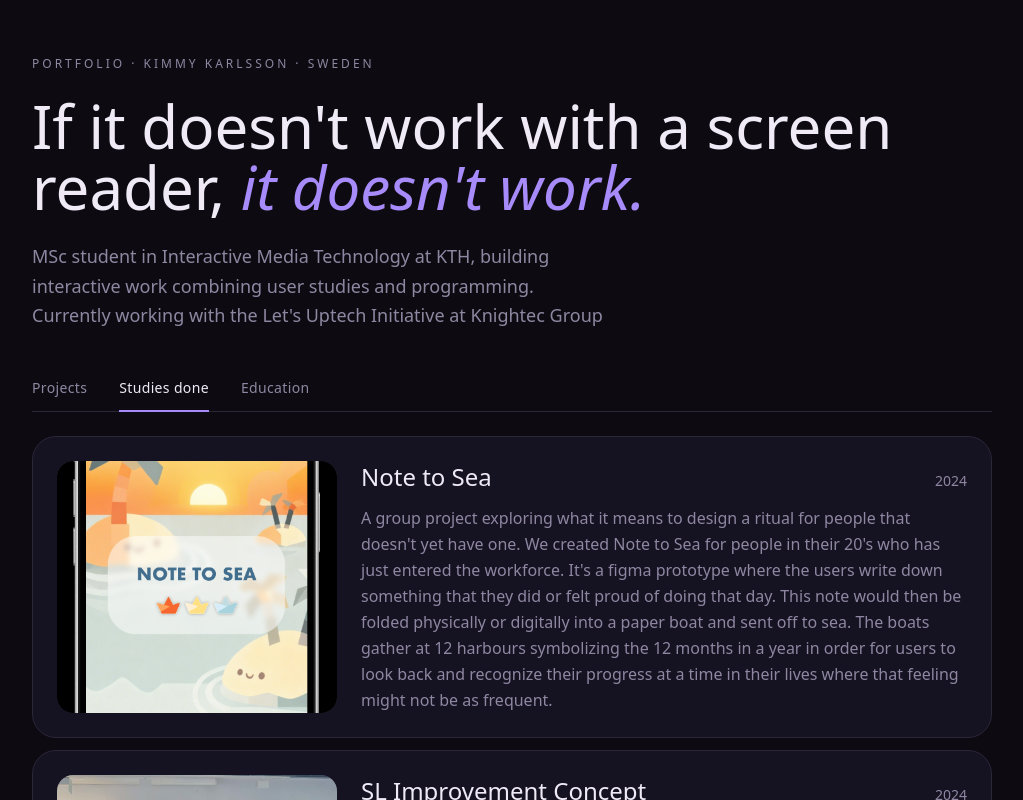
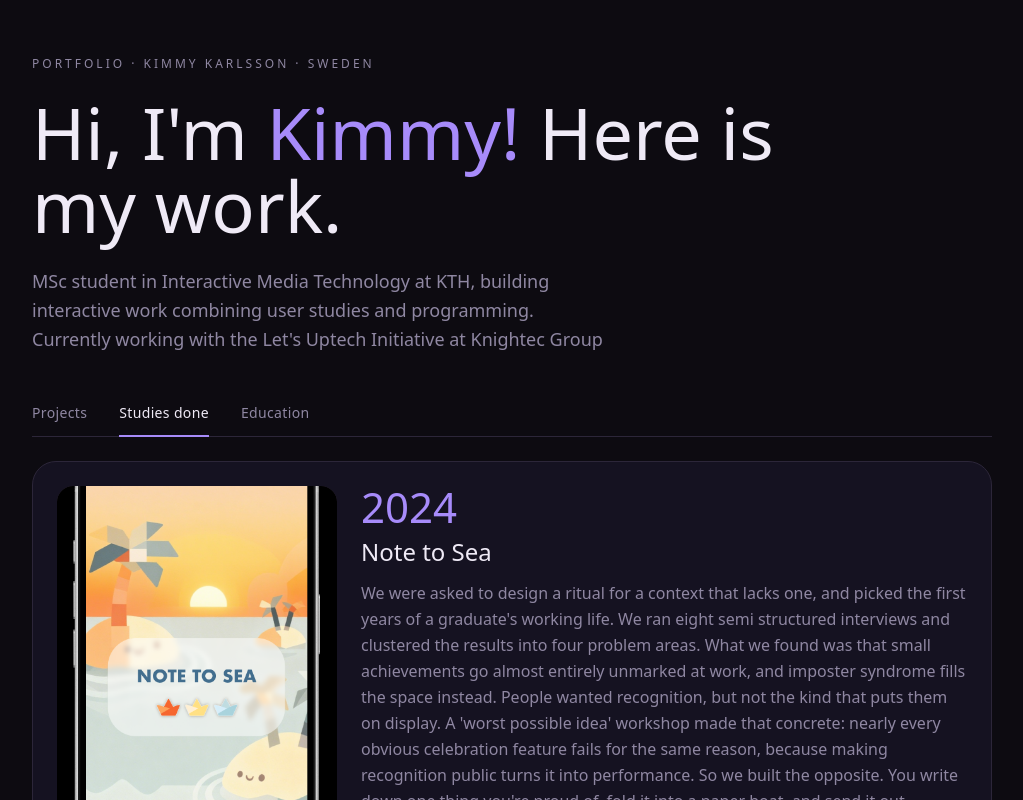
Before and after one commit to KimmyK1/Portfolio, a Next.js app: page / in a window 1280 px wide. Both pictures are taken after a click on the tab "Studies done". Shown: the top 800 px of the page, without its empty margins (128-1151 px from the left). Built offline with nearby package versions, Linux system fonts and the light colour scheme.

Commit message:
portfolio polished

```diff
--- a/src/components/Education.tsx
+++ b/src/components/Education.tsx
@@ -1,5 +1,6 @@
 import Image from "next/image";
 import { config } from "@/site.config";
+import YearLabel from "./YearLabel";
 
 export default function Education() {
   return (
@@ -24,7 +25,9 @@ export default function Education() {
             <p className="mt-1 text-muted">{e.school}</p>
           </div>
 
-          <span className="shrink-0 text-sm text-purple">{e.period}</span>
+          <div className="shrink-0">
+            <YearLabel year={e.period} size="sm" tone="purple" />
+          </div>
         </div>
       ))}
     </div>
--- a/src/components/Hero.tsx
+++ b/src/components/Hero.tsx
@@ -7,9 +7,10 @@ export default function Hero() {
       <p className="mb-6 text-xs uppercase tracking-[0.25em] text-muted">
         {hero.eyebrow}
       </p>
-      <h1 className="max-w-4xl font-display text-5xl leading-[1.02] md:text-6xl">
-        {hero.titleLine1} {" "}
-        <em className="text-purple">{hero.titleLine2}</em>
+      <h1 className="max-w-3xl font-display text-6xl leading-[1.02] md:text-7xl">
+        {hero.titleBefore}
+        <span className="text-purple">{hero.titleHighlight}</span>
+        {hero.titleAfter}
       </h1>
       <p className="mt-6 max-w-xl text-lg leading-relaxed text-muted">
         {hero.subtitle}
--- a/src/components/ProjectRow.tsx
+++ b/src/components/ProjectRow.tsx
@@ -1,5 +1,6 @@
 import Image from "next/image";
 import type { Project } from "@/site.config";
+import YearLabel from "@/components/YearLabel";
 
 export default function ProjectRow({ project }: { project: Project }) {
   const accent =
@@ -7,7 +8,9 @@ export default function ProjectRow({ project }: { project: Project }) {
 
   return (
     <article className="group grid items-center gap-6 rounded-3xl border border-line bg-card p-6 transition-colors hover:border-purple/40 hover:bg-deep/10 md:grid-cols-[100px_1fr_270px]">
-      <span className="text-sm text-muted">{project.year}</span>
+      <div className="w-24 shrink-0 pt-1">
+        <YearLabel year={project.year} />
+      </div>
 
       <div>
         <h3 className="font-display text-2xl transition-colors group-hover:text-purple">
--- a/src/components/StudyCard.tsx
+++ b/src/components/StudyCard.tsx
@@ -1,5 +1,6 @@
 import Image from "next/image";
 import type { Project } from "@/site.config";
+import YearLabel from "./YearLabel";
 
 export default function StudyCard({ study }: { study: Project }) {
   return (
@@ -15,10 +16,8 @@ export default function StudyCard({ study }: { study: Project }) {
       </div>
 
       <div>
-        <div className="flex items-baseline justify-between gap-4">
-          <h3 className="font-display text-2xl">{study.title}</h3>
-          <span className="shrink-0 text-sm text-muted">{study.year}</span>
-        </div>
+        <YearLabel year={study.year} />
+        <h3 className="mt-2 font-display text-2xl">{study.title}</h3>
         <p className="mt-3 leading-relaxed text-muted">
           {study.longDescription ?? study.description}
         </p>
--- /dev/null
+++ b/src/components/YearLabel.tsx
@@ -0,0 +1,19 @@
+type Size = "lg" | "sm";
+
+export default function YearLabel({
+  year,
+  size = "lg",
+}: {
+  year: number | string;
+  size?: Size;
+}) {
+  const sizeClass = size === "lg" ? "text-4xl md:text-[42px]" : "text-xl";
+
+  return (
+    <span
+      className={`block font-normal leading-none tabular-nums text-purple ${sizeClass}`}
+    >
+      {year}
+    </span>
+  );
+}
--- a/src/site.config.ts
+++ b/src/site.config.ts
@@ -1,8 +1,3 @@
-// ======================================================================
-// SITE CONFIG — edit this file to change any content on the site.
-// No other file needs touching for text/link/project updates.
-// ======================================================================
-
 export type ProjectCategory = "programming" | "study";
 
 export interface Project {
@@ -10,10 +5,10 @@ export interface Project {
   year: number;
   category: ProjectCategory;
   description: string;
-  longDescription?: string;   // used by studies
+  longDescription?: string;
   image: string;
   imageAlt: string;
-  links?: {                   // now optional + plural
+  links?: {
     label: string;
     href: string;
     download?: boolean;
@@ -24,16 +19,16 @@ export const config = {
   person: {
     name: "Kimmy Karlsson",
     location: "Stockholm",
-    linkedin: "https://www.linkedin.com/in/kimmy-karlsson-63409a255/",   // ← fill in
-    email: "kimmykochar01@outlook.com",                               // ← fill in
-    cvPath: "/cv.pdf",                                      // file in /public
+    linkedin: "https://www.linkedin.com/in/kimmy-karlsson-63409a255/",
+    email: "kimmykochar01@outlook.com",
+    cvPath: "/cv.pdf",
   },
 
   hero: {
-    eyebrow: "Portfolio · Kimmy Karlsson · Sweden",
-    // The one-sentence pitch. First line plain, second line purple italic.
-    titleLine1: "If it doesn't work with a screen reader,",
-    titleLine2: "it doesn't work.",
+    eyebrow: "PORTFOLIO · KIMMY KARLSSON · SWEDEN",
+    titleBefore: "Hi, I'm ",
+    titleHighlight: "Kimmy!",
+    titleAfter: " Here is my work.",
     subtitle:
       "MSc student in Interactive Media Technology at KTH, building interactive work combining user studies and programming. Currently working with the Let's Uptech Initiative at Knightec Group",
   },
@@ -80,31 +75,31 @@ export const config = {
       category: "study",
       description: "Concept and user study on message-in-a-bottle digital communication.",
       longDescription:
-            "A group project exploring what it means to design a ritual for people that doesn't yet have one. We created Note to Sea for people in their 20's who has just entered the workforce. It's a figma prototype where the users write down something that they did or felt proud of doing that day. This note would then be folded physically or digitally into a paper boat and sent off to sea. The boats gather at 12 harbours symbolizing the 12 months in a year in order for users to look back and recognize their progress at a time in their lives where that feeling might not be as frequent.",
+            "We were asked to design a ritual for a context that lacks one, and picked the first years of a graduate's working life. We ran eight semi structured interviews and clustered the results into four problem areas. What we found was that small achievements go almost entirely unmarked at work, and imposter syndrome fills the space instead. People wanted recognition, but not the kind that puts them on display. A 'worst possible idea' workshop made that concrete: nearly every obvious celebration feature fails for the same reason, because making recognition public turns it into performance. So we built the opposite. You write down one thing you're proud of, fold it into a paper boat, and send it out anonymously. The boats gather at twelve harbours, one per month, so the months becomes something you can look back at in your own personal ritualistic way.",
       image: "/projects/note-to-sea.png",
       imageAlt: "Note to Sea concept imagery",
     },
     {
+      title: "Perception of Misinformation",
+      year: 2024,
+      category: "study",
+      description:
+        "User study on how interface design shapes trust in online information.",
+        longDescription:
+            "A VR study on whether AI driven social cues change what people believe. 17 participants watched 12 short-form videos in a Meta headset alongside virtual agents that reacted to the content in real time, and we thematically analysed how they reasoned about what was true and what was not. What we found was less about influence and more about role. Participants did not treat the agents as sources of fact at all. They read them as social commentators, closer to a comment section than a fact checker, and weighed their reactions accordingly. The study was part of a larger project on how AI shapes misinformation perception in immersive environments.",
+      image: "/projects/misinformation.png",
+      imageAlt: "Misinformation study material",
+    },
+    {
       title: "SL Improvement Concept",
-      year: 2024,
+      year: 2025,
       category: "study",
       description:
         "UX concept study proposing improvements to Stockholm's public transit app.",
         longDescription:
-            "A participatory design project carried out together with several disability organisations, working directly with people with visual, hearing and learning disabilities/impairments. The service our group was assigned to improve was SL, Stockholms public transport system. We worked high on the ladder of participation, the participants were collaborators shaping the concept further in all stages of the process until a final concept for the SL app and website were created. This project made clear that there is a lot of work to be done on websites to meet the new EU regulations for how accessible websites have to be for everyone to be able to use comfortably.",
+            "A participatory design project with disability organisations, redesigning parts of Stockholm's public transport service. We started with automated accessibility testing, which flagged only 16 minor issues on the SL website plus text sizing, touch target and contrast problems in the app. Then we sat down with expert user consultants who use the service every day. What we found was that almost nothing that actually mattered had been caught by the tools. The barrier was not the interface, it was the journey: no live guidance on where you are, which train is yours, or what to do when something changes. That finding reframed the whole project, and we ended up designing concepts for a haptic guidance companion working alongside a rebuilt app, with the consultants shaping every iteration in order for it to accommodate various needs.",
       image: "/projects/sl-concept.JPG",
       imageAlt: "SL app concept screens",
-    },
-    {
-      title: "Perception of Misinformation",
-      year: 2025,
-      category: "study",
-      description:
-        "User study on how interface design shapes trust in online information.",
-        longDescription:
-            "A VR study on how AI-driven social cues shape what people believe. Using a Meta headset, participants watched 20 videos alongside virtual agents that reacted to it in real time, and we measured how these reactions shifted the participants' own judgements on if the videos were true or lies. The study formed a part of a larger study researching how AI influences the perception of misinformation in virtual environments, which is a question that gets more relevant as social VR spaces grow.",
-      image: "/projects/misinformation.png",
-      imageAlt: "Misinformation study material",
     },
   ] satisfies Project[],
 
@@ -126,19 +121,19 @@ export const config = {
   {
     degree: "MSc Interactive Media Technology",
     school: "KTH Royal Institute of Technology",
-    period: "2025 —",
+    period: "2025 to present",
     logo: "/logos/kth-v2.png",
   },
   {
     degree: "BSc Media Technology, Game Design",
     school: "Södertörn University",
-    period: "2021 — 2024",
+    period: "2021 to 2024",
     logo: "/logos/sodertorn-v2.png",
   },
   {
-    degree: "Medical Engineering (one year)",
+    degree: "Medical Engineering",
     school: "Uppsala University",
-    period: "2020 — 2021",
+    period: "2020 to 2021",
     logo: "/logos/uppsala-v4.png",
   },
 ],
```
